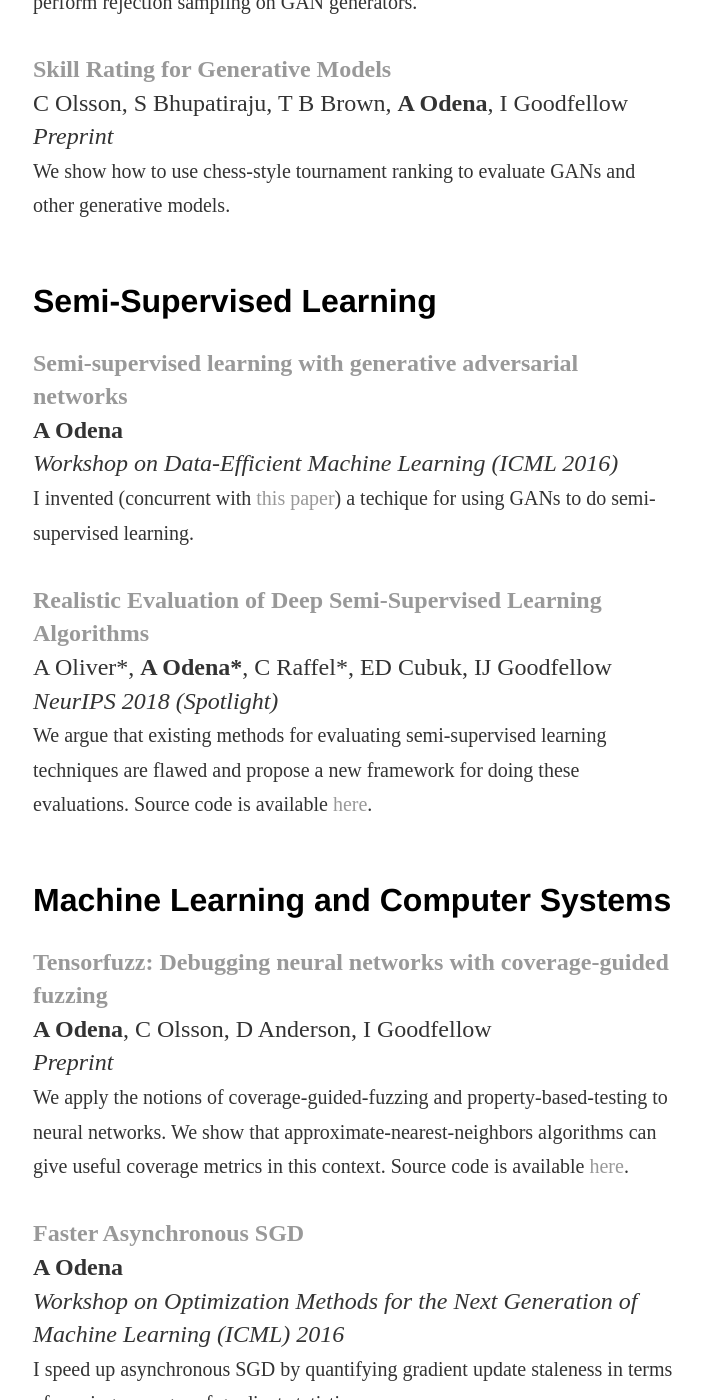
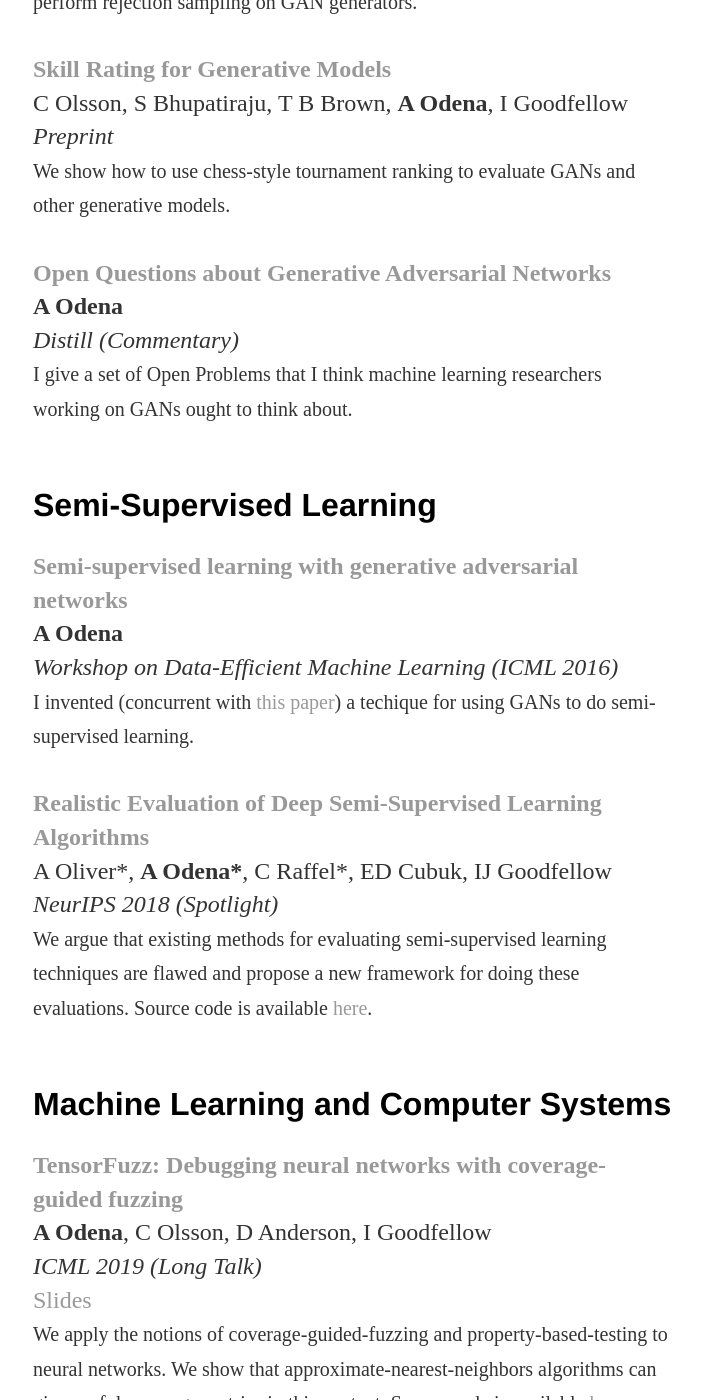
Before and after one commit to augustusodena/augustusodena.github.io, a Jekyll site: the page built from research/index.html, in a window 1280 px wide and 1400 px high, scrolled down 1337 px. Shown: the whole window, without its empty margins (287-990 px from the left). Built offline with Jekyll 4.4.1, drawn with Linux system fonts in a browser that asks for light colours; some of the changed text lies outside the part shown.

Commit message:
update publications and add tensorfuzz slides.

```diff
--- a/research/index.html
+++ b/research/index.html
@@ -20,7 +20,7 @@ title: Research
 
     <a href="https://arxiv.org/abs/1805.08318"><b>Self-attention generative adversarial networks</b></a><br>
     H Zhang, I Goodfellow, D Metaxas, <b>A Odena</b><br>
-    <i>Preprint</i><br>
+    <i>ICML 2019 (Long Talk)</i><br>
     <small>
       We propose several tweaks to the GAN training procedure that dramatically improve image synthesis performance.
       <a href="https://arxiv.org/abs/1809.11096">BigGAN</a> is based on this work.
@@ -49,6 +49,13 @@ title: Research
       We show how to use chess-style tournament ranking to evaluate GANs and other generative models.
     </small><br><br>
 
+    <a href="https://distill.pub/2019/gan-open-problems/"><b>Open Questions about Generative Adversarial Networks</b></a><br>
+    <b>A Odena</b><br>
+    <i>Distill (Commentary)</i><br>
+    <small>
+      I give a set of Open Problems that I think machine learning researchers working on GANs ought to think about.
+    </small><br><br>
+
   </p>
 
 	<h2>Semi-Supervised Learning</h2>
@@ -73,9 +80,10 @@ title: Research
 
 	<h2>Machine Learning and Computer Systems</h2>
 	<p>
-    <a href="https://arxiv.org/abs/1807.10875"><b>Tensorfuzz: Debugging neural networks with coverage-guided fuzzing</b></a><br>
+    <a href="https://arxiv.org/abs/1807.10875"><b>TensorFuzz: Debugging neural networks with coverage-guided fuzzing</b></a><br>
     <b>A Odena</b>, C Olsson, D Anderson, I Goodfellow<br>
-    <i>Preprint</i><br>
+    <i>ICML 2019 (Long Talk)</i> <br>
+    <a href={{ site.url }}/assets/tensorfuzz_icml_slides.pdf>Slides</a><br>
     <small>
       We apply the notions of coverage-guided-fuzzing and property-based-testing to neural networks.
       We show that approximate-nearest-neighbors algorithms can give useful coverage metrics in this context.
```
Also changed, not shown: 1 other file.
